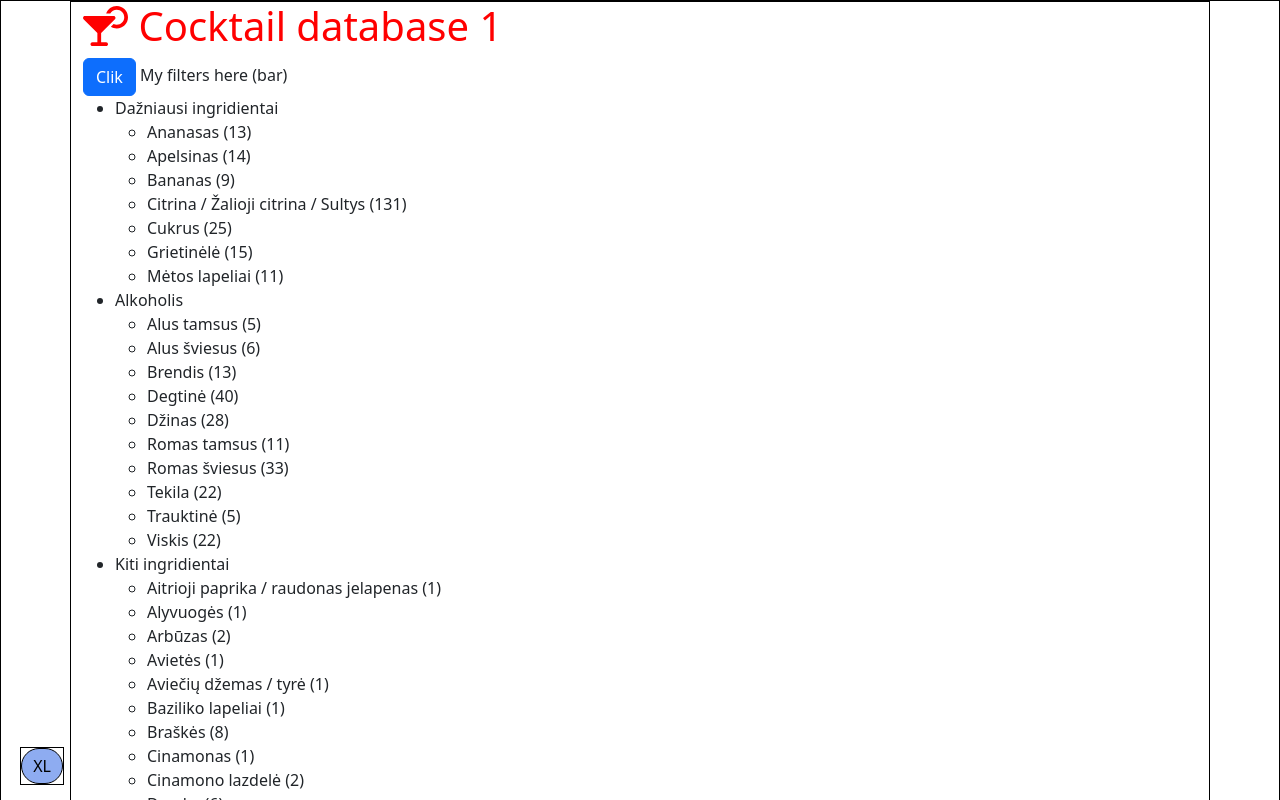
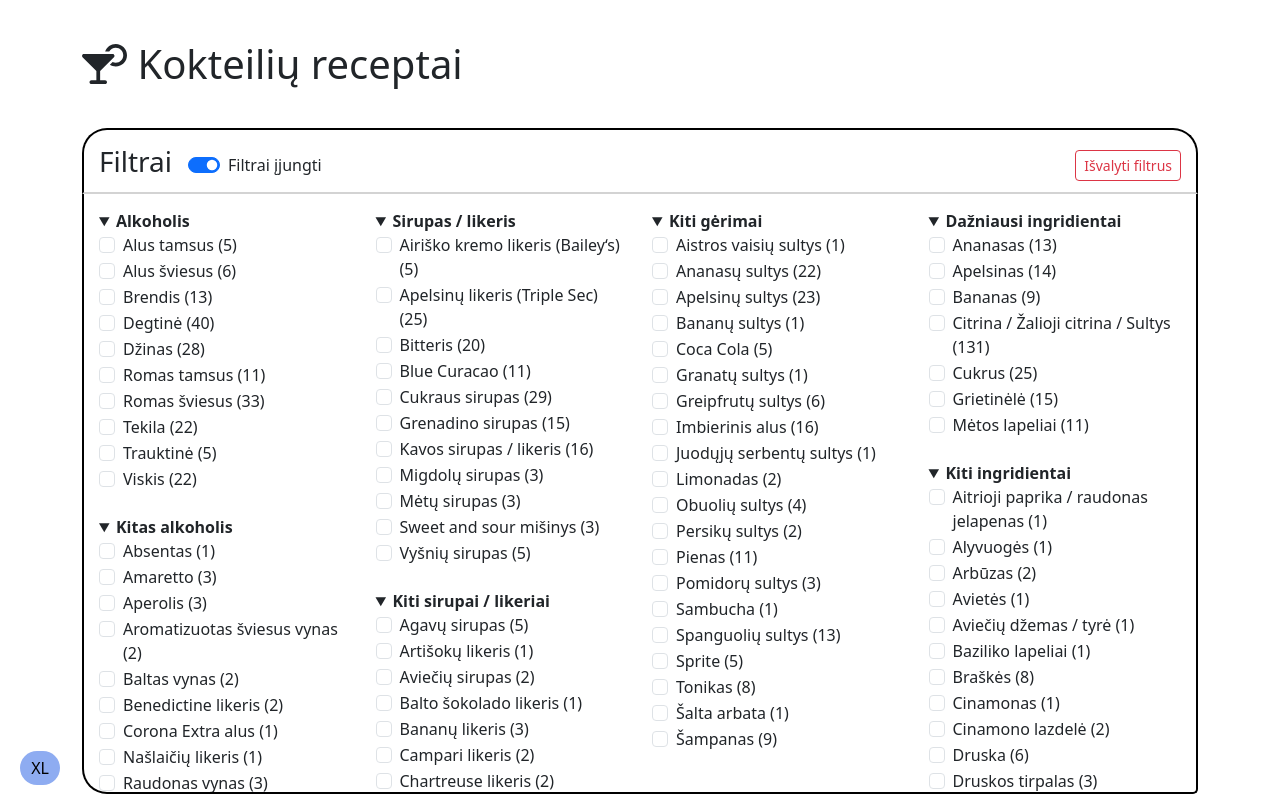
Before and after one commit to mindaugasw/cocktail-db-frontend, a Vue app: page / in a window 1280 px wide. Shown: the top 800 px of the page. Built offline with nearby package versions, Linux system fonts and the light colour scheme.

Commit message:
Filters design

```diff
--- a/src/App.vue
+++ b/src/App.vue
@@ -1,38 +1,16 @@
 <script setup lang="ts">
-import { ref, onMounted } from 'vue';
-import Filters from '@/components/Filters.vue';
-import * as Database from '@/services/Database'
+import Filters from '@/components/Filters/Filters.vue';
 import BreakpointIndicator from "@/components/BreakpointIndicator.vue";
-
-const count = ref(1);
-
-function increment() {
-    count.value += 2;
-}
-
-onMounted(async () => {
-    console.log('App mounted');
-    console.log(Database.getDatabaseLength() + 10);
-    Database.getFilters();
-});
 </script>
 
 <template>
 <div class="container">
     <h1>
         <fa-icon icon="martini-glass-citrus"/>
-            Cocktail database {{ count }}
+        Kokteilių receptai
     </h1>
 
-        <button
-            class="btn btn-primary"
-            type="button"
-            @click="increment"
-        >
-            Clik
-        </button>
-
-        <Filters foo="bar"/>
+    <Filters/>
 </div>
 
 <BreakpointIndicator/>
@@ -40,6 +18,7 @@ onMounted(async () => {
 
 <style scoped>
 h1 {
-    color: red;
+    margin-top: 1em;
+    margin-bottom: 1em;
 }
 </style>
--- a/src/assets/main.css
+++ b/src/assets/main.css
@@ -1,3 +1,3 @@
 div {
-    border: 1px solid black;
+    /*border: 1px solid black;*/
 }
--- a/src/components/Filters.vue
+++ /dev/null
@@ -1,30 +0,0 @@
-<script setup lang="ts">
-import * as Database from '@/services/Database';
-
-const props = defineProps({
-    foo: String,
-});
-
-const filters = Database.getFilters();
-</script>
-
-<template>
-My filters here ({{ props.foo }})
-
-<ul>
-    <li
-        v-for="(ingredients, category) in filters"
-        :key="category"
-    >
-        {{ category }}
-        <ul>
-            <li
-                v-for="(count, ingredient) in ingredients"
-                :key="ingredient"
-            >
-                {{ ingredient }} ({{ count }})
-            </li>
-        </ul>
-    </li>
-</ul>
-</template>
--- /dev/null
+++ b/src/components/Filters/Filters.vue
@@ -0,0 +1,98 @@
+<script setup lang="ts">
+import * as Database from '@/services/Database';
+import FiltersCategory from './FiltersCategory.vue';
+
+const filters = Database.getFilters();
+const filtersGrouping = [
+    ['Alkoholis', 'Kitas alkoholis'],
+    ['Sirupas / likeris', 'Kiti sirupai / likeriai'],
+    ['Kiti gėrimai'],
+    ['Dažniausi ingridientai', 'Kiti ingridientai'],
+];
+
+// Since categories are grouped manually by name, we additionally validate that none of them were missed
+function validateAllFiltersAreUsed(): void {
+    let usedGroups: string[] = [];
+    usedGroups = usedGroups.concat(...filtersGrouping);
+    const allGroups = Object.keys(filters);
+    const notUsedGroups = allGroups.filter(group => !usedGroups.includes(group));
+
+    if (notUsedGroups.length !== 0) {
+        console.warn('Some filter groups were not used:', notUsedGroups);
+    }
+}
+
+validateAllFiltersAreUsed();
+</script>
+
+<template>
+<div id="header-row">
+    <h3 class="d-sm-none">Filtrai</h3>
+
+    <div class="hstack gap-3">
+        <!--
+        Title is printed twice to put it on a separate line and prevent
+        hstack from affecting it, but only on a certain breakpoint
+        -->
+        <h3 class="d-none d-sm-flex">Filtrai</h3>
+
+        <div class="form-check form-switch">
+            <input class="form-check-input" type="checkbox" role="switch" id="filters-enabled-toggle" checked>
+            <label class="form-check-label" for="filters-enabled-toggle">Filtrai įjungti</label>
+        </div>
+
+        <button type="button" class="btn btn-outline-danger btn-sm ms-auto">
+            Išvalyti filtrus
+        </button>
+    </div>
+</div>
+
+<div id="filters-container">
+    <div class="row">
+        <div
+            v-for="filtersGroup in filtersGrouping"
+            :key="filtersGroup[0]"
+            class="col-xs-12 col-sm-6 col-md-4 col-lg-3"
+        >
+            <div
+                v-for="category in filtersGroup"
+                :key="category"
+                class="filters-category-container"
+            >
+                <FiltersCategory :categoryName="category" :ingredients="filters[category]"/>
+            </div>
+        </div>
+    </div>
+</div>
+</template>
+
+<style>
+:root {
+    --filters-border: 2px solid black;
+}
+</style>
+
+<style scoped>
+#header-row {
+    border-top: var(--filters-border);
+    border-left: var(--filters-border);
+    border-right: var(--filters-border);
+    border-bottom: 2px solid lightgray;
+    border-radius: 25px 25px 0 0;
+    padding: 15px 15px 5px 15px;
+}
+
+#filters-container {
+    max-height: 600px;
+    overflow-y: scroll;
+    padding: 15px;
+    border-left: var(--filters-border);
+    border-right: var(--filters-border);
+    border-bottom: var(--filters-border);
+    border-radius: 0 0 5px 25px;
+}
+
+.filters-category-container {
+    margin-bottom: 1.5em;
+}
+</style>
--- /dev/null
+++ b/src/components/Filters/FiltersCategory.vue
@@ -0,0 +1,30 @@
+<script setup lang="ts">
+defineProps<{
+    categoryName: string,
+    ingredients: {
+        [name: string]: {
+            slug: string,
+            count: number,
+        },
+    },
+}>();
+</script>
+
+<template>
+<details open>
+    <summary>
+        <span class="fw-bold">{{ categoryName }}</span>
+    </summary>
+
+    <div
+        class="form-check"
+        v-for="({slug, count}, name) in ingredients"
+        :key="slug"
+    >
+        <input class="form-check-input" type="checkbox" value="" :id="`filter-${slug}`">
+        <label class="form-check-label" :for="`filter-${slug}`">
+            {{ name }} ({{ count }})
+        </label>
+    </div>
+</details>
+</template>
--- a/src/services/Database.ts
+++ b/src/services/Database.ts
@@ -22,7 +22,7 @@ type Recipe = {
     image: string;
 }
 
-let filters: {[category: string]: {[ingredient: string]: number}};
+let filters: {[category: string]: {[ingredient: string]: {slug: string, count: number}}};
 let filtersInitialized = false;
 
 function initializeFilters(): void {
@@ -38,8 +38,11 @@ function initializeFilters(): void {
             }
 
             filtersData[ingredient.category] ??= {};
-            filtersData[ingredient.category][ingredient.primaryAlias] ??= 0;
-            filtersData[ingredient.category][ingredient.primaryAlias]++;
+            filtersData[ingredient.category][ingredient.primaryAlias] ??= {
+                slug: ingredient.primaryAlias.replace(' ', '_'),
+                count: 0,
+            }
+            filtersData[ingredient.category][ingredient.primaryAlias].count++;
         }
     }
 
```
Lines whose indentation alone changed are shown as unchanged.
